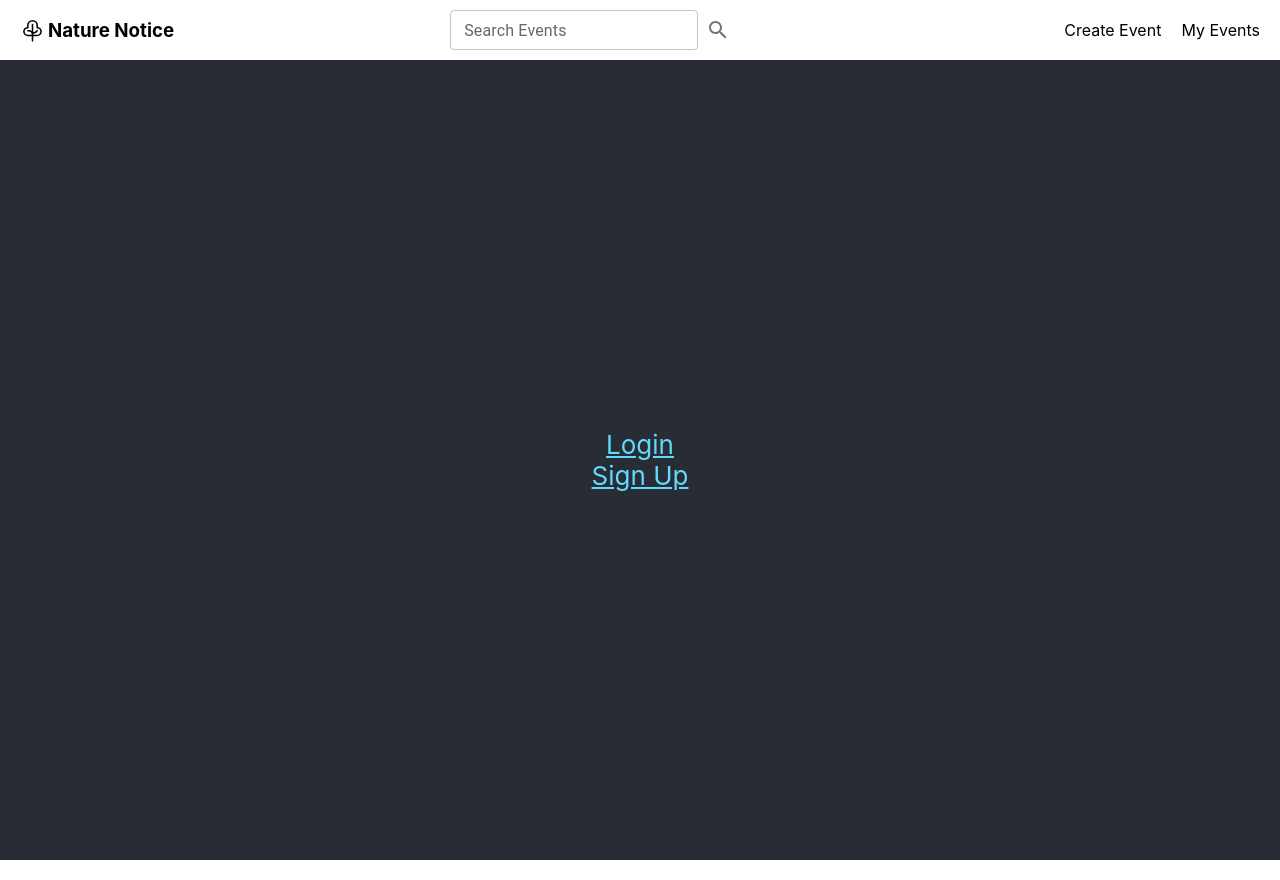
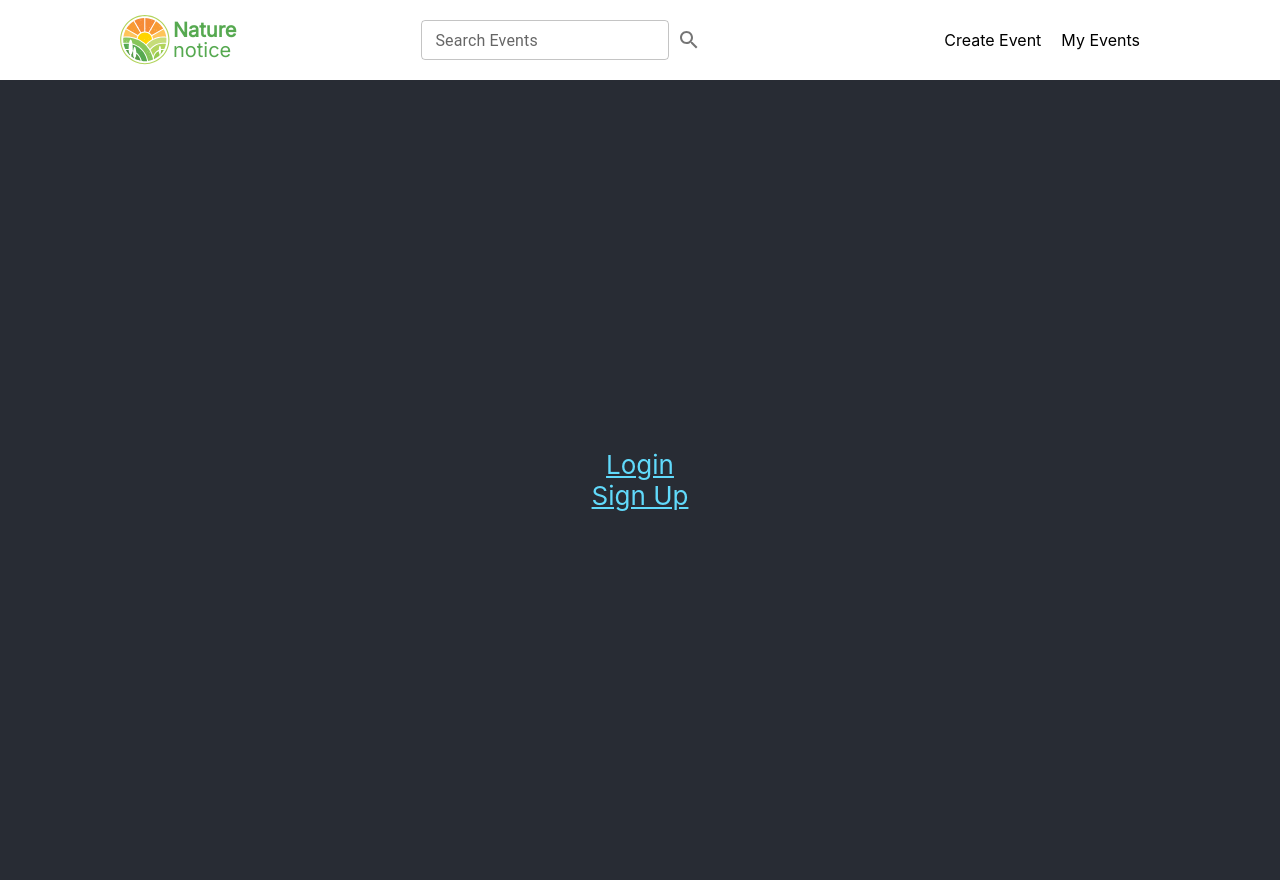
Before and after one commit to rickyc19/nature_notice, a React (Create React App) app in the folder frontend/: page / in a window 1280 px wide. Built offline with nearby package versions, Linux system fonts and the light colour scheme.

Commit message:
Updated logo to new design

```diff
--- a/frontend/public/index.html
+++ b/frontend/public/index.html
@@ -2,7 +2,8 @@
 <html lang="en">
   <head>
     <meta charset="utf-8" />
-    <link rel="icon" href="%PUBLIC_URL%/src/images/tree-icon.svg" />
+    <link rel="icon" href="%PUBLIC_URL%/src/images/nature-notice-logo.svg" />
+    <link href='https://fonts.googleapis.com/css?family=Inter' rel='stylesheet'>
     <meta name="viewport" content="width=device-width, initial-scale=1" />
     <meta name="theme-color" content="#000000" />
     <meta
--- a/frontend/src/components/Navbar.tsx
+++ b/frontend/src/components/Navbar.tsx
@@ -1,14 +1,23 @@
 import React from 'react'
-import icon from '../images/tree-icon.svg'
+import icon from '../images/nature-notice-logo.svg'
 import Textfield from '@mui/material/TextField'
 import IconButton from '@mui/material/IconButton'
 import SearchIcon from '@mui/icons-material/Search'
+
+function LogoName () {
+  return (
+    <div className='logo-name'>
+      <div className='name-nature'>Nature</div>
+      <div className='name-notice'>notice</div>
+    </div>
+  )
+}
 
 function Logo () {
   return (
     <div className='logo-with-text'>
       <img src={icon} alt='logo' />
-      <h3>Nature Notice</h3>
+      <LogoName />
     </div>
   )
 }
--- a/frontend/src/index.css
+++ b/frontend/src/index.css
@@ -11,14 +11,30 @@ code {
     font-family: source-code-pro, Menlo, Monaco, Consolas, 'Courier New', monospace;
 }
 
+.name-nature {
+    margin-bottom: -4px;
+    font-family: Inter;
+    font-size: 20px;
+    font-weight: bold;
+    color: #56A950;
+}
+
+.name-notice {
+    margin-top: -4px;
+    font-family: Inter;
+    font-size: 20px;
+    color: #56A950;
+}
+
 .logo-with-text {
     display: flex;
     flex-direction: row;
-    padding-left: 20px;
+    align-items: center;
 }
 
 .logo-with-text img {
-    width: 25px;
+    width: 50px;
+    height: 50px;
     padding-right: 3px;
 }
 
@@ -40,6 +56,7 @@ code {
     flex-direction: row;
     justify-content: space-between;
     align-items: center;
+    padding: 15px 120px 15px 120px;
 }
 
 .search-box {
```
Also changed, not shown: frontend/src/images/nature-notice-logo.svg (added).
